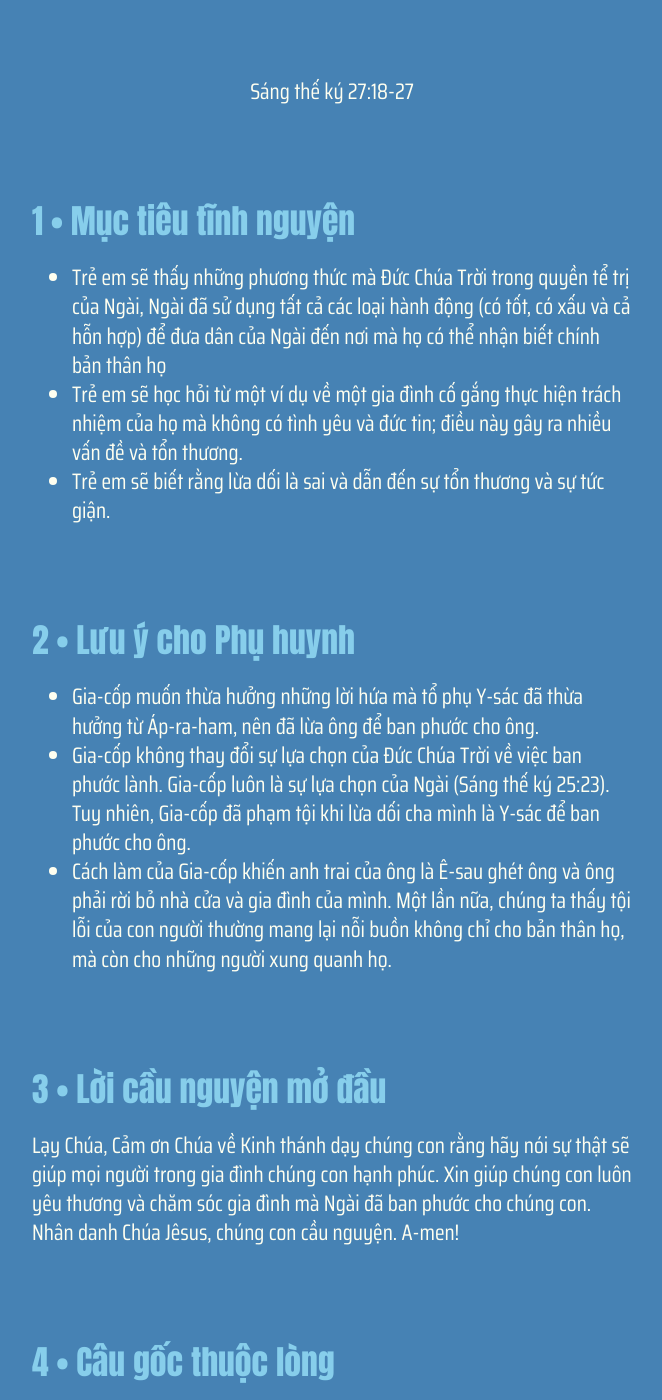
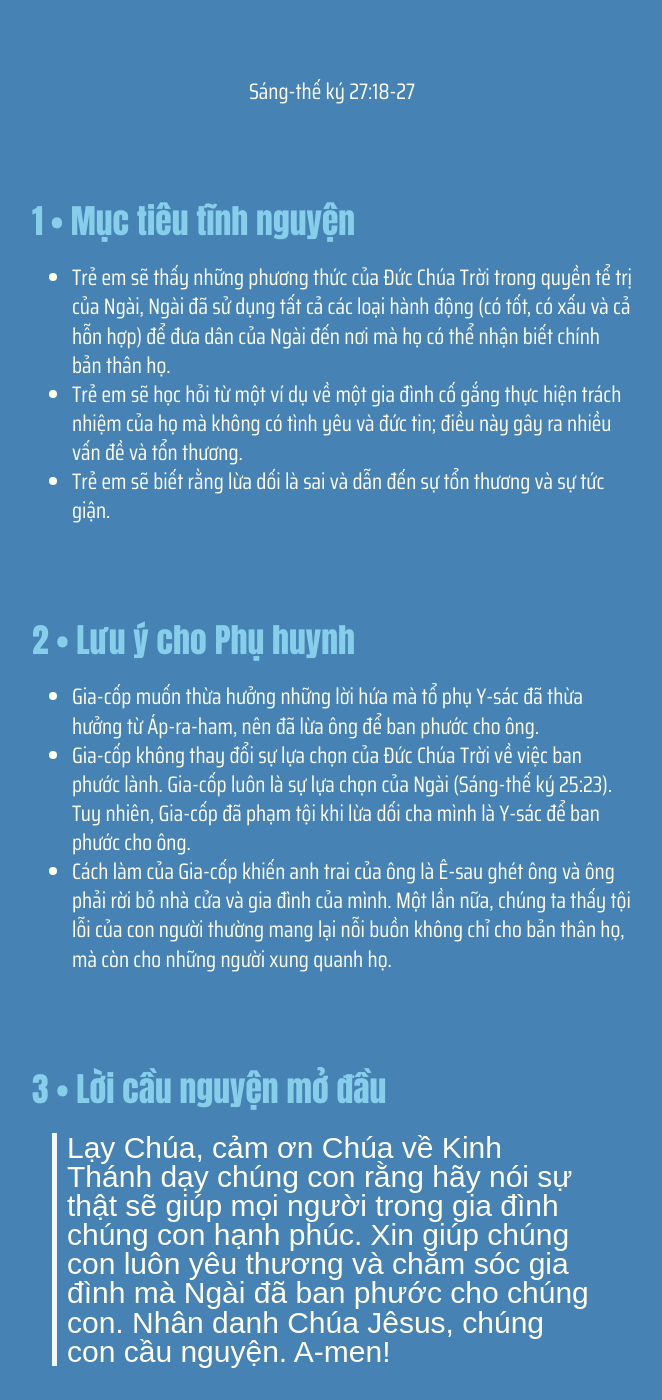
Before and after one commit to GospelTrust/LGS, a Jekyll site: the page built from docs/content/_vi/18-2.md, in a window 1280 px wide and 1400 px high, scrolled down 504 px. Shown: the whole window, without its empty margins (308-970 px from the left). Built offline with Jekyll 4.4.1, drawn with Linux system fonts in a browser that asks for light colours; some web fonts are replaced; some of the changed text lies outside the part shown.

Commit message:
Update: w18d2

```diff
--- a/docs/content/_vi/18-2.md
+++ b/docs/content/_vi/18-2.md
@@ -1,35 +1,38 @@
 ---
 week: 18
 day: 2
-title: 'GIA-CỐP ĐÁNH LỪA CHA MÌNH LÀ Y-SÁC'
-bible: 'Sáng thế ký 27:18-27'
+title: 'Gia-cốp đánh lừa cha mình là Y-sác'
+bible: 'Sáng-thế ký 27:18-27'
 layout: lesson
 ---
 
 
 {% include lesson/section.html index=1 %}
-- Trẻ em sẽ thấy những phương  thức mà Đức Chúa Trời trong quyền tể trị của Ngài, Ngài đã sử dụng tất cả các loại hành động (có tốt, có xấu và cả hỗn hợp) để đưa dân của Ngài đến nơi mà họ có thể nhận biết chính bản thân họ
+- Trẻ em sẽ thấy những phương thức của Đức Chúa Trời trong quyền tể trị của Ngài, Ngài đã sử dụng tất cả các loại hành động (có tốt, có xấu và cả hỗn hợp) để đưa dân của Ngài đến nơi mà họ có thể nhận biết chính bản thân họ.
 - Trẻ em sẽ học hỏi từ một ví dụ về một gia đình cố gắng thực hiện trách nhiệm của họ mà không có tình yêu và đức tin; điều này gây ra nhiều vấn đề và tổn thương.
 - Trẻ em sẽ biết rằng lừa dối là sai và dẫn đến sự tổn thương và sự tức giận.
 
 
 {% include lesson/section.html index=2 %}
 - Gia-cốp muốn thừa hưởng những lời hứa mà tổ phụ Y-sác đã thừa hưởng từ Áp-ra-ham, nên đã lừa ông để ban phước cho ông.
-- Gia-cốp không thay đổi sự lựa chọn của Đức Chúa Trời về việc ban phước lành. Gia-cốp luôn là sự lựa chọn của Ngài (Sáng thế ký 25:23). Tuy nhiên, Gia-cốp đã phạm tội khi lừa dối cha mình là Y-sác để ban phước cho ông.
+- Gia-cốp không thay đổi sự lựa chọn của Đức Chúa Trời về việc ban phước lành. Gia-cốp luôn là sự lựa chọn của Ngài (Sáng-thế ký 25:23). Tuy nhiên, Gia-cốp đã phạm tội khi lừa dối cha mình là Y-sác để ban phước cho ông.
 - Cách làm của Gia-cốp khiến anh trai của ông là Ê-sau ghét ông và ông phải rời bỏ nhà cửa và gia đình của mình. Một lần nữa, chúng ta thấy tội lỗi của con người thường mang lại nỗi buồn không chỉ cho bản thân họ, mà còn cho những người xung quanh họ.
 
 
 {% include lesson/section.html index=3 %}
-Lạy Chúa, Cảm ơn Chúa về Kinh thánh dạy chúng con rằng hãy nói sự thật sẽ giúp mọi người trong gia đình chúng con hạnh phúc. Xin giúp chúng con luôn yêu thương và chăm sóc gia đình mà Ngài đã ban phước cho chúng con. Nhân danh Chúa Jêsus, chúng con cầu nguyện. A-men!
+> Lạy Chúa, cảm ơn Chúa về Kinh Thánh dạy chúng con rằng hãy nói sự thật sẽ giúp mọi người trong gia đình chúng con hạnh phúc. Xin giúp chúng con luôn yêu thương và chăm sóc gia đình mà Ngài đã ban phước cho chúng con. Nhân danh Chúa Jêsus, chúng con cầu nguyện. A-men!
 
 
 {% include lesson/section.html index=4 %}
-Xa-cha-ri 8:16a " Nầy là những sự các ngươi phải làm: Ai nấy khá lấy điều thật nói cùng kẻ lân cận mình;
+### Xa-cha-ri 8:16a
+"Nầy là những sự các ngươi phải làm: Ai nấy khá lấy điều thật nói cùng kẻ lân cận mình;
 
 
 
 {% include lesson/section.html index=5 %}
-Bạn đã bao giờ chơi trò lừa ai đó trong gia đình mình chưa? Điều đó là gì vậy? Điều đó làm họ cảm thấy như thế nào?
+- Bạn đã bao giờ chơi trò lừa ai đó trong gia đình mình chưa?
+- Điều đó là gì vậy?
+- Điều đó làm họ cảm thấy như thế nào?
 
 
 {% include lesson/section.html index=6 %}
@@ -37,12 +40,15 @@
 
 
 {% include lesson/section.html index=7 %}
-Sử dụng Kinh thánh, hãy đọc Sáng-thế ký 27:18-27a và tập trung vào Sáng-thế ký 27:23-27a. Bạn có thể sử dụng các đạo cụ xung quanh nhà để làm cho câu chuyện của bạn trở nên thú vị. Hãy nhớ kết nối từ nơi bạn đã dừng lại trước đó.
+Sử dụng Kinh Thánh, hãy đọc Sáng-thế ký 27:18-27a và tập trung vào Sáng-thế ký 27:23-27a. Bạn có thể sử dụng các đạo cụ xung quanh nhà để làm cho câu chuyện của bạn trở nên thú vị. Hãy nhớ kết nối từ nơi bạn đã dừng lại trước đó.
 
 
 {% include lesson/section.html index=8 %}
-GIA-CỐP LỪA Y-SÁC
-Bịt mắt một thành viên trong gia đình (Y-sác bị mù lòa) và yêu cầu người chơi ngồi vào ghế trong khi những người khác lần lượt đưa một tay ra. Người bịt mắt phải đoán đó là người nào bằng cách cảm nhận bàn tay của họ. Nếu người bị bịt mắt đoán đúng, người được xác định sẽ kể phần đầu tiên của câu chuyện và đổi vị trí với "Y-sác" - sau đó người chơi trở thành người đoán mới "Y-sác." Tiếp tục làm điều này cho đến khi câu chuyện được kể hết.
+### Gia-cốp lừa Y-sác
+- Bịt mắt một thành viên trong gia đình (Y-sác bị mù lòa) và yêu cầu người chơi ngồi vào ghế trong khi những người khác lần lượt đưa một tay ra.
+- Người bịt mắt phải đoán đó là người nào bằng cách cảm nhận bàn tay của họ.
+- Nếu người bị bịt mắt đoán đúng, người được xác định sẽ kể phần đầu tiên của câu chuyện và đổi vị trí với "Y-sác" - sau đó người chơi trở thành người đoán mới "Y-sác".
+- Tiếp tục làm điều này cho đến khi câu chuyện được kể hết.
 
 
 {% include lesson/section.html index=9 %}
@@ -52,4 +58,4 @@
 
 
 {% include lesson/section.html index=10 %}
-Lạy Chúa, Chúng con ngợi khen Ngài vì Ngài là Đấng biết tất cả mọi thứ. Cầu xin Chúa giúp chúng con không lừa dối hoặc nói dối bất cứ ai để có được ý riêng của chúng con. Thay vào đó, xin Ngài hãy giúp chúng con bày tỏ sự thật và tình yêu của Ngài cho mọi người. Nhân danh Chúa Jêsus Christ, chúng con cầu nguyện. A-men!
+> Lạy Chúa, Chúng con ngợi khen Ngài vì Ngài là Đấng biết tất cả mọi thứ. Cầu xin Chúa giúp chúng con không lừa dối hoặc nói dối bất cứ ai để có được ý riêng của chúng con. Thay vào đó, xin Ngài hãy giúp chúng con bày tỏ sự thật và tình yêu của Ngài cho mọi người. Nhân danh Chúa Jêsus Christ, chúng con cầu nguyện. A-men!
```
